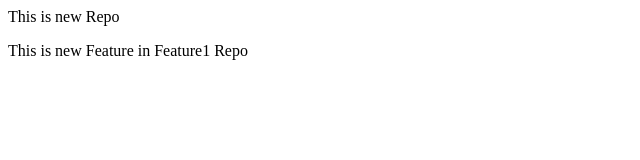
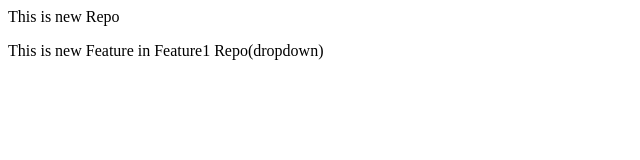
Before and after one commit to global-unique/localrepo, a plain HTML site: page index.html in a window 1280 px wide. Shown: the full height of the page, 0-640 px from the left. Drawn offline with Linux system fonts and the light colour scheme.

Commit message:
dropdown

```diff
--- a/index.html
+++ b/index.html
@@ -1,2 +1,2 @@
 <p>This is new Repo</p>
-<p>This is new Feature in Feature1 Repo</p>
+<p>This is new Feature in Feature1 Repo(dropdown) </p>
```
